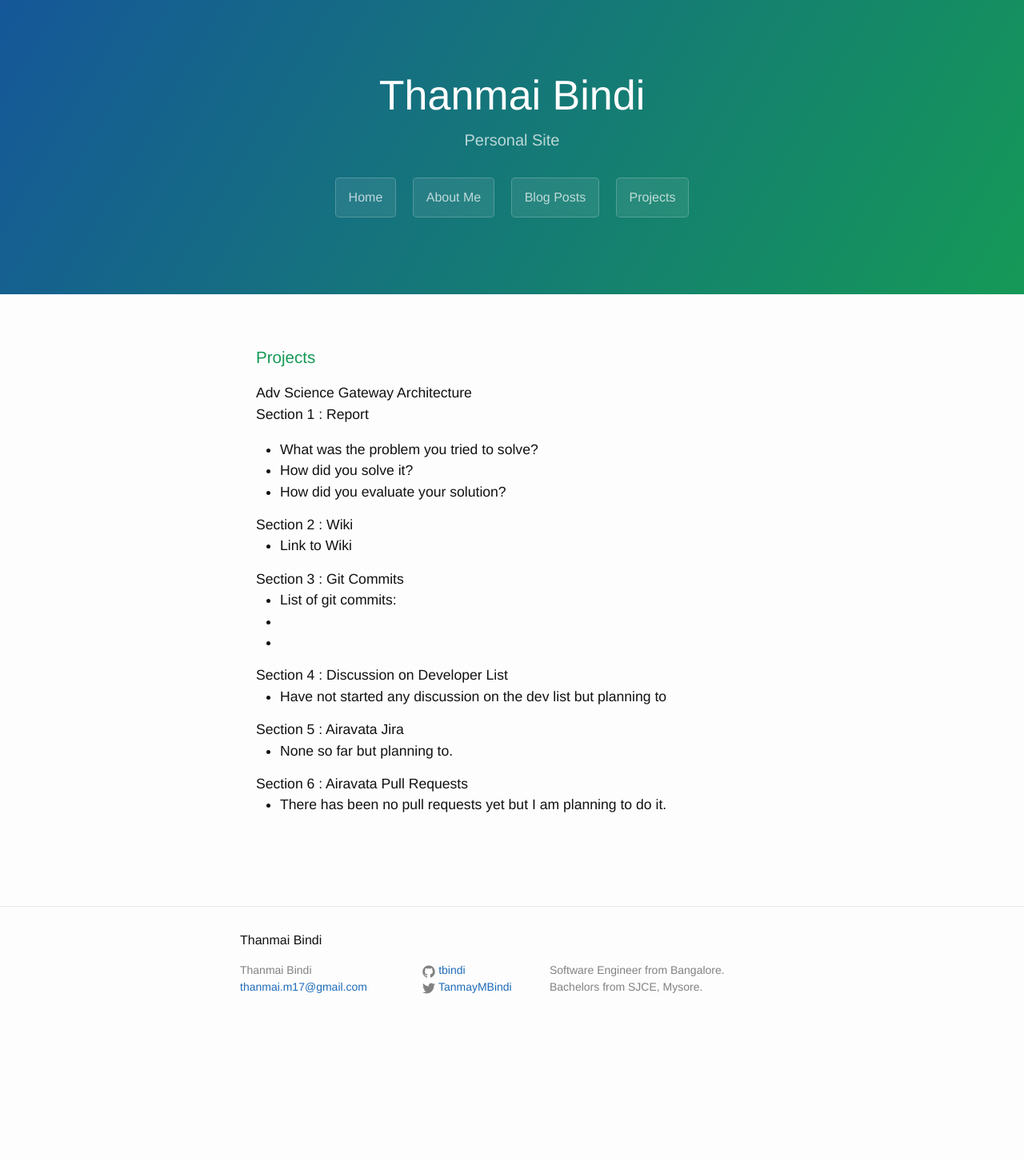
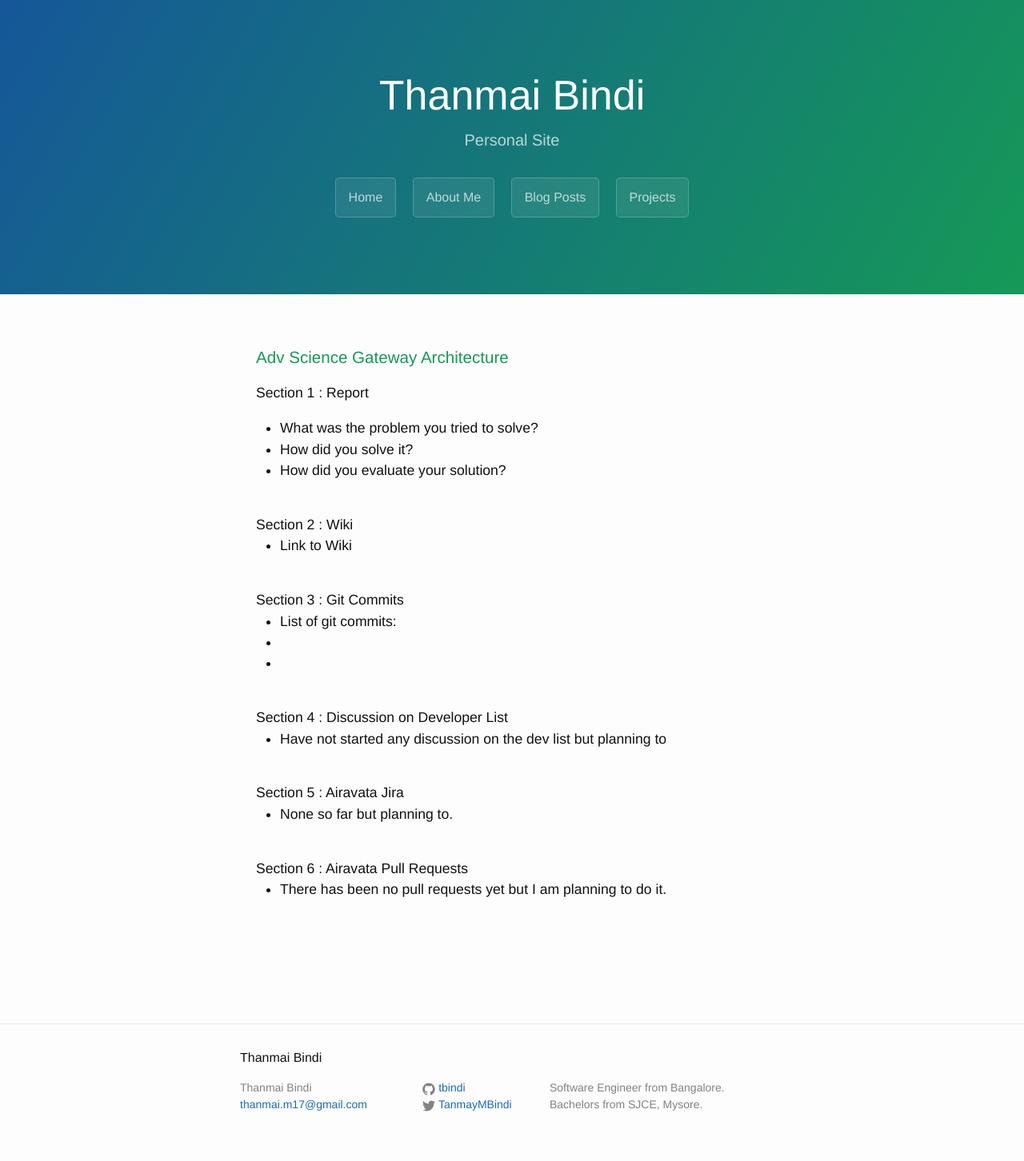
Before and after one commit to tbindi/tbindi.github.com, a Jekyll site: the page built from project.html, in a window 1280 px wide. Shown: the whole page at 80% size. Built offline with Jekyll 4.4.1, drawn with Linux system fonts in a browser that asks for light colours; before the commit the page ends 1305 px from its top, so only the background shows below that.

Commit message:
Update project.html

```diff
--- a/project.html
+++ b/project.html
@@ -5,34 +5,33 @@ permalink: /project/
 ---
 
   <div class="main-content">
-  <h3><a id="project" class="anchor" href="#project" aria-hidden="true"><span class="octicon octicon-link"></span></a>Projects</h3>
-  Adv Science Gateway Architecture
+  <h3><a id="project" class="anchor" href="#project" aria-hidden="true"><span class="octicon octicon-link"></span></a>Adv Science Gateway Architecture</h3>
     <p>Section 1 : Report
       <ul>
   		  <li>What was the problem you tried to solve?</li>
 	    	<li>How did you solve it?</li>
 		    <li>How did you evaluate your solution?</li>
-      </ul>
+      </ul><br>
 	Section 2 : Wiki
       <ul>
 	      <li>Link to Wiki</li>
-      </ul>
+      </ul><br>
 	  Section 3 : Git Commits
       <ul>
   		  <li>List of git commits:<li>
 	      	<li></li>
-      </ul>
+      </ul><br>
 	  Section 4 : Discussion on Developer List
       <ul>
   		  <li>Have not started any discussion on the dev list but planning to</li>
-      </ul>
+      </ul><br>
 	  Section 5 : Airavata Jira
       <ul>
   		  <li>None so far but planning to.</li>
-      </ul>
+      </ul><br>
 	  Section 6 : Airavata Pull Requests
       <ul>
   		  <li>There has been no pull requests yet but I am planning to do it.</li>
-      </ul>
+      </ul><br>
 	  </p>
   </div>
```
